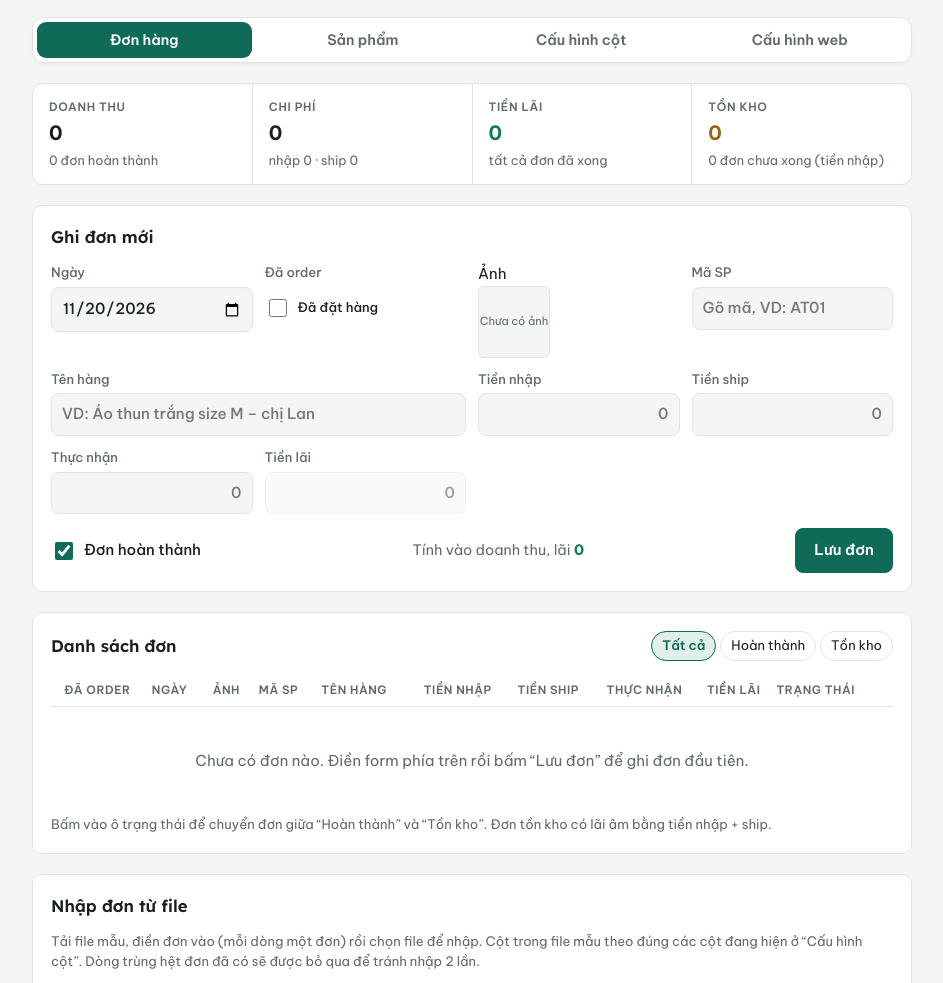
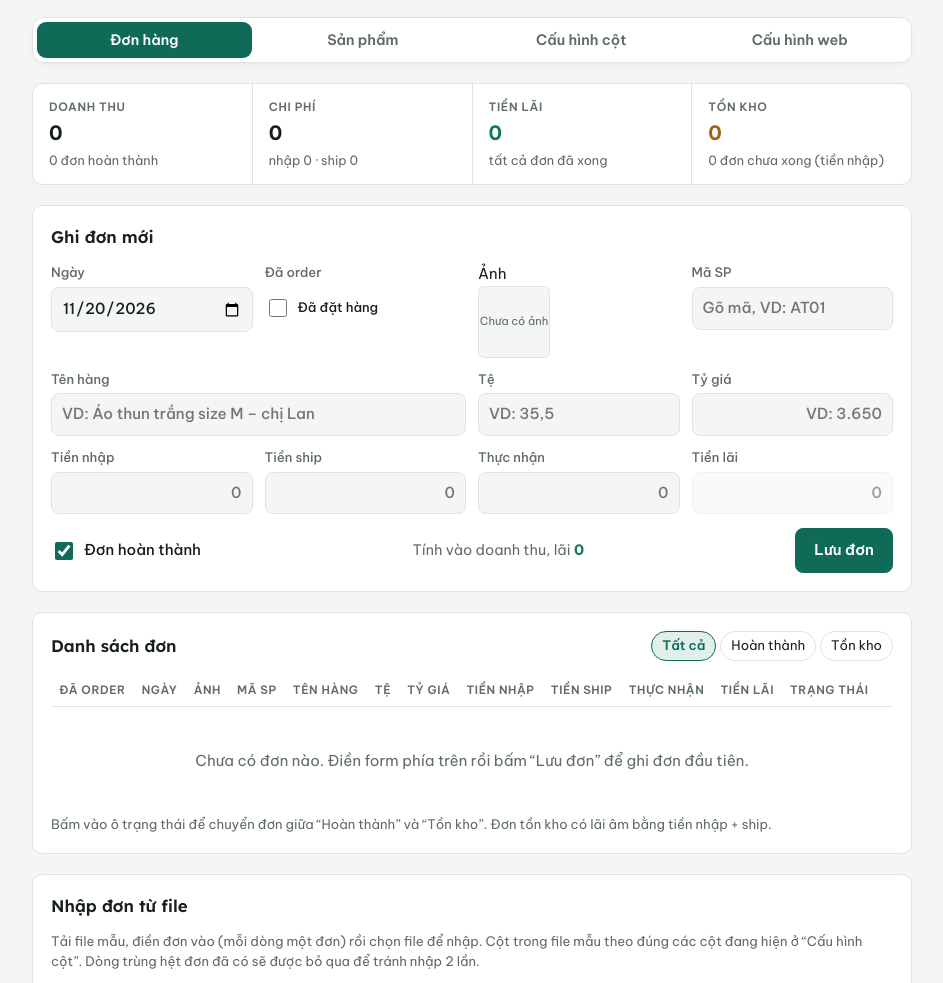
Before and after one commit to vaananhht79/so-lai-ban-hang, a plain HTML site: page index.html in a window 1280 px wide. Shown: the part 117-1100 px from the top of the page, without its empty margins (168-1111 px from the left). Drawn offline with Linux system fonts and the light colour scheme.

Commit message:
Add files via upload

```diff
--- a/index.html
+++ b/index.html
@@ -102,6 +102,7 @@ label.f.checkf input { width: 18px; height: 18px; accent-color: var(--accent); }
 .tag.minus { background: var(--loss-soft); color: var(--loss); }
 .tag.plus { background: var(--accent-soft); color: var(--accent); }
 .form-foot { display: flex; flex-wrap: wrap; align-items: center; justify-content: space-between; gap: 12px; }
+#fCost[readonly] { background: var(--accent-soft); }
 .check { display: inline-flex; align-items: center; gap: 8px; cursor: pointer; font-weight: 500; }
 .check input { width: 18px; height: 18px; accent-color: var(--accent); }
 .preview { font-size: 0.9rem; color: var(--muted); }
@@ -273,6 +274,8 @@ td.sku-c { white-space: nowrap; font-weight: 600; }
         <label class="f" data-col="sku"><span class="lbl">Mã SP</span><input type="text" id="fSku" list="skuList" autocomplete="off" placeholder="Gõ mã, VD: AT01"></label>
         <div class="f imgf" data-col="img"><span class="lbl">Ảnh</span><span class="thumb lg" id="fImg"></span></div>
         <label class="f wide" data-col="name"><span class="lbl">Tên hàng</span><input type="text" id="fName" placeholder="VD: Áo thun trắng size M – chị Lan"></label>
+        <label class="f" data-col="cny"><span class="lbl">Tệ</span><input inputmode="decimal" id="fCny" placeholder="VD: 35,5"></label>
+        <label class="f" data-col="rate"><span class="lbl">Tỷ giá</span><input class="money" inputmode="numeric" id="fRate" placeholder="VD: 3.650"></label>
         <label class="f" data-col="cost"><span class="lbl">Tiền nhập</span><input class="money" inputmode="numeric" id="fCost" placeholder="0"></label>
         <label class="f" data-col="ship"><span class="lbl">Tiền ship</span><input class="money" inputmode="numeric" id="fShip" placeholder="0"></label>
         <label class="f" data-col="revenue"><span class="lbl">Thực nhận</span><input class="money" inputmode="numeric" id="fRev" placeholder="0"></label>
@@ -716,6 +719,18 @@ function readFields_(cfg) {
     const n = parseFloat(s.replace(/\./g, "").replace(",", "."));
     return isFinite(n) ? Math.round(n * mult) : 0;
   };
+  // Tệ có thể lẻ: 35,5 hoặc 35.5; 1.250,5 kiểu Việt cũng đọc được
+  const parseCny = (v) => {
+    if (typeof v === "number") return isFinite(v) ? Math.round(v * 100) / 100 : 0;
+    let t = String(v || "").trim().replace(/\s|¥|tệ|te|cny|rmb/gi, "");
+    if (/^\d{1,3}(\.\d{3})+(,\d+)?$/.test(t)) t = t.replace(/\./g, "").replace(",", ".");
+    else if (/^\d{1,3}(,\d{3})+(\.\d+)?$/.test(t)) t = t.replace(/,/g, "");
+    else t = t.replace(",", ".");
+    const n = parseFloat(t);
+    return isFinite(n) && n > 0 ? Math.round(n * 100) / 100 : 0;
+  };
+  const fmtCny = (n) => n ? Number(n).toLocaleString("vi-VN", { maximumFractionDigits: 2 }) : "";
+  const costFromCny = (cny, rate) => (cny > 0 && rate > 0 ? Math.round(cny * rate) : 0);
   const today = () => { const d = new Date(); d.setMinutes(d.getMinutes() - d.getTimezoneOffset()); return d.toISOString().slice(0, 10); };
   const newId = () => Date.now().toString(36) + Math.random().toString(36).slice(2, 7);
   const TYPE_LABEL = { money: "Tiền", text: "Chữ", check: "Ô tích" };
@@ -752,13 +767,15 @@ function readFields_(cfg) {
     img: { label: "Ảnh", hint: "Ảnh theo mã SP" },
     sku: { label: "Mã SP", hint: "Cố định" },
     name: { label: "Tên hàng", hint: "Cố định" },
-    cost: { label: "Tiền nhập", hint: "Cố định · trừ lãi" },
+    cny: { label: "Tệ", hint: "Giá nhập bằng tệ" },
+    rate: { label: "Tỷ giá", hint: "Tiền nhập = Tệ × Tỷ giá" },
+    cost: { label: "Tiền nhập", hint: "Cố định · trừ lãi · = Tệ × Tỷ giá nếu có" },
     ship: { label: "Tiền ship", hint: "Cố định · trừ lãi" },
     revenue: { label: "Thực nhận", hint: "Cố định · doanh thu" },
     profit: { label: "Tiền lãi", hint: "Tự tính" },
     status: { label: "Trạng thái", hint: "Hoàn thành / tồn kho" },
   };
-  const DEFAULT_ORDER = ["ordered", "date", "img", "sku", "name", "cost", "ship", "revenue", "profit", "status"];
+  const DEFAULT_ORDER = ["ordered", "date", "img", "sku", "name", "cny", "rate", "cost", "ship", "revenue", "profit", "status"];
   const fieldOf = (key) => key.startsWith("f:") ? fields.find((f) => f.id === key.slice(2)) : null;
   const colLabel = (c) => { const f = fieldOf(c.key); return f ? f.name : (c.label || FIXED[c.key].label); };
   const shown = (key) => { const c = layout.find((x) => x.key === key); return !c || c.show !== false; };
@@ -774,8 +791,9 @@ function readFields_(cfg) {
     DEFAULT_ORDER.forEach((k, i) => {
       if (seen.has(k)) return;
       seen.add(k);
-      if (k === "profit" || k === "status") layout.push({ key: k, show: true });
-      else layout.splice(Math.min(i, layout.length), 0, { key: k, show: true });
+      if (k === "profit" || k === "status") { layout.push({ key: k, show: true }); return; }
+      const next = DEFAULT_ORDER.slice(i + 1).map((x) => layout.findIndex((c) => c.key === x)).find((x) => x >= 0);
+      layout.splice(next == null ? layout.length : next, 0, { key: k, show: true });
     });
     fields.forEach((f) => { const k = "f:" + f.id; if (!seen.has(k)) { seen.add(k); insertAt({ key: k, show: true }); } });
   }
@@ -870,8 +888,10 @@ function readFields_(cfg) {
       throw e;
     } finally { clearTimeout(t); }
   }
+  let localRev = 0;                // tăng mỗi lần sửa; dữ liệu tải về trước lần sửa thì bỏ
   function enqueue(op) {
     if (!sync) return;
+    localRev++;
     queue.push(op); saveQueue(); flush();
   }
   async function flush() {
@@ -887,9 +907,10 @@ function readFields_(cfg) {
     if (!sync || pulling) return;
     if (queue.length) { await flush(); if (queue.length) return; }
     pulling = true; renderSync();
+    const rev0 = localRev;
     try {
       const j = await call({ action: "load" });
-      if (!queue.length) {            // không ghi đè nếu vừa có thay đổi trong lúc tải
+      if (!queue.length && localRev === rev0) {   // vừa sửa trong lúc tải thì không ghi đè bằng bản cũ
         const c = parseCfg(j.fields);
         orders = j.orders || []; fields = c.fields;
         if (c.layout.length) layout = c.layout;
@@ -899,6 +920,7 @@ function readFields_(cfg) {
         if (serverVer >= 3) setTimeout(retryUploads, 0);
         normLayout(); save(); refreshAll();
       }
+      else setTimeout(() => pull(false), 1500);   // tải lại sau khi thay đổi đã lưu
       syncErr = "";
       if (showToast) toast("Đã tải dữ liệu mới nhất");
     } catch (e) { syncErr = e.message; }
@@ -1094,16 +1116,28 @@ function readFields_(cfg) {
     $("pName").focus();
   });
 
+  const KEY_RATE = "so-lai-ban-hang:rate";
+  function lastRate() { try { return Number(localStorage.getItem(KEY_RATE)) || 0; } catch (e) { return 0; } }
+  // Có Tệ và Tỷ giá thì Tiền nhập tự tính, khoá ô Tiền nhập
+  function onCny() {
+    const c = costFromCny(parseCny($("fCny").value), parseMoney($("fRate").value));
+    $("fCost").readOnly = !!c;
+    $("fCost").title = c ? "Tự tính = Tệ × Tỷ giá" : "";
+    if (c) $("fCost").value = money(c);
+  }
+  $("fCny").addEventListener("input", onCny);
+  $("fRate").addEventListener("input", onCny);
   function formOrder() {
+    const cny = parseCny($("fCny").value), rate = parseMoney($("fRate").value);
     return {
       sku: (productByCode($("fSku").value) || {}).code || $("fSku").value.trim(),
       date: $("fDate").value || today(),
       name: $("fName").value.trim(),
-      cost: parseMoney($("fCost").value),
+      cost: costFromCny(cny, rate) || parseMoney($("fCost").value),
       ship: parseMoney($("fShip").value),
       revenue: parseMoney($("fRev").value),
       done: $("fDone").checked,
-      extra: { ...readExtra(), _ord: $("fOrd").checked },
+      extra: { ...readExtra(), _ord: $("fOrd").checked, _cny: cny || "", _rate: cny ? rate || "" : "" },
     };
   }
   function updatePreview() {
@@ -1124,6 +1158,8 @@ function readFields_(cfg) {
     $("skuHint").hidden = true;
     $("fDate").value = today();
     $("fDone").checked = true;
+    $("fRate").value = money(lastRate());
+    onCny();
     $("formTitle").textContent = "Ghi đơn mới";
     $("saveBtn").textContent = "Lưu đơn";
     $("cancelEdit").hidden = true;
@@ -1143,6 +1179,7 @@ function readFields_(cfg) {
         enqueue({ op: "upsert", order: old });
         toast("Đã cập nhật đơn");
       } else {
+        if (o.extra._rate) try { localStorage.setItem(KEY_RATE, String(o.extra._rate)); } catch (e2) {}
         const rec = { ...o, id: editingId || newId(), createdAt: new Date().toISOString() };
         orders.push(rec);
         save();
@@ -1166,7 +1203,10 @@ function readFields_(cfg) {
     $("fName").value = o.name || "";
     $("fSku").value = o.sku || "";
     onSku(true);
+    $("fCny").value = fmtCny((o.extra || {})._cny);
+    $("fRate").value = money(Number((o.extra || {})._rate) || ((o.extra || {})._cny ? 0 : lastRate()));
     $("fCost").value = money(o.cost);
+    onCny();
     $("fShip").value = money(o.ship);
     $("fRev").value = money(o.revenue);
     $("fDone").checked = !!o.done;
@@ -1256,7 +1296,7 @@ function readFields_(cfg) {
   function colClass(c) {
     const f = fieldOf(c.key);
     if (f) return f.type === "money" ? "n" : f.type === "check" ? "c" : "";
-    return { cost: "n", ship: "n", revenue: "n", profit: "n", img: "c", ordered: "c" }[c.key] || "";
+    return { cost: "n", ship: "n", revenue: "n", profit: "n", img: "c", ordered: "c", cny: "n", rate: "n" }[c.key] || "";
   }
   function cellFor(c, o, p) {
     const f = fieldOf(c.key);
@@ -1282,6 +1322,8 @@ function readFields_(cfg) {
       }
       case "sku": return el("td", { className: "sku-c", textContent: o.sku || "" });
       case "img": { const pr = productOf(o); return el("td", { className: "img-c" }, pr && pr.img ? thumb(pr.img) : ""); }
+      case "cny": return el("td", { className: "n", textContent: fmtCny((o.extra || {})._cny) });
+      case "rate": return el("td", { className: "n", textContent: (o.extra || {})._cny ? money(Number((o.extra || {})._rate) || 0) : "" });
       case "cost": return el("td", { className: "n", textContent: fmt(o.cost || 0) });
       case "ship": return el("td", { className: "n", textContent: fmt(o.ship || 0) });
       case "revenue": return el("td", { className: "n dim", textContent: fmt(o.revenue || 0) });
@@ -1577,7 +1619,8 @@ function readFields_(cfg) {
       const f = fieldOf(c.key);
       if (f) { const v = (o.extra || {})[f.id]; return f.type === "check" ? (v ? "Có" : "") : f.type === "money" ? (Number(v) || 0) : (v || ""); }
       const pr = productOf(o);
-      return { ordered: (o.extra || {})._ord ? "Có" : "", date: o.date, sku: o.sku || "", img: pr && /^https?:/.test(pr.img || "") ? pr.img : "", name: o.name || (pr ? pr.name : ""), cost: o.cost || 0, ship: o.ship || 0, revenue: o.revenue || 0, profit: profitOf(o), status: o.done ? "Hoàn thành" : "Tồn kho" }[c.key];
+      const x = o.extra || {};
+      return { cny: x._cny || "", rate: x._cny ? x._rate || "" : "", ordered: x._ord ? "Có" : "", date: o.date, sku: o.sku || "", img: pr && /^https?:/.test(pr.img || "") ? pr.img : "", name: o.name || (pr ? pr.name : ""), cost: o.cost || 0, ship: o.ship || 0, revenue: o.revenue || 0, profit: profitOf(o), status: o.done ? "Hoàn thành" : "Tồn kho" }[c.key];
     };
     const lines = [header.map(q).join(",")];
     orders.slice().sort((a, b) => (a.date || "").localeCompare(b.date || "")).forEach((o) => {
@@ -1637,6 +1680,8 @@ function readFields_(cfg) {
     ship: ["tien ship", "ship", "van chuyen", "tien van chuyen", "phi ship"],
     revenue: ["thuc nhan", "doanh thu", "doanh thu thuc nhan", "tien ve"],
     status: ["trang thai", "hoan thanh", "don hoan thanh"],
+    cny: ["te", "tien te", "gia te", "nhan dan te", "cny", "rmb", "yuan"],
+    rate: ["ty gia", "ti gia", "rate"],
     ordered: ["da order", "order", "da dat", "da dat hang"],
   };
   const P_ALIAS = {
@@ -1730,12 +1775,15 @@ function readFields_(cfg) {
         date,
         sku: pr ? pr.code : typed,
         name: String(get("name")).trim() || (pr ? pr.name : ""),
-        cost: "cost" in map && String(get("cost")).trim() !== "" ? moneyCell(get("cost")) : (pr && pr.cost ? pr.cost : 0),
+        cost: costFromCny(parseCny(get("cny")), moneyCell(get("rate")) || lastRate()) ||
+          ("cost" in map && String(get("cost")).trim() !== "" ? moneyCell(get("cost")) : (pr && pr.cost ? pr.cost : 0)),
         ship: moneyCell(get("ship")),
         revenue: moneyCell(get("revenue")),
         done: boolCell(get("status"), true),
         extra: "ordered" in map ? { _ord: boolCell(get("ordered"), false) } : {},
       };
+      const cny = parseCny(get("cny"));
+      if (cny) { o.extra._cny = cny; o.extra._rate = moneyCell(get("rate")) || lastRate(); }
       fields.forEach((f) => {
         const k = "f:" + f.id;
         if (!(k in map)) return;
@@ -1860,7 +1908,9 @@ function readFields_(cfg) {
           date: ["Có", "Ngày bán, dạng ngày/tháng/năm", "20/11/2026"],
           sku: ["Không", "Mã SP. Nếu mã có trong danh sách sản phẩm, để trống Tên hàng / Tiền nhập sẽ tự lấy từ sản phẩm", "AT01"],
           name: ["Không", "Tên hàng hoặc ghi chú", "Áo thun trắng M - chị Lan"],
-          cost: ["Không", "Tiền nhập, VD 85000 hoặc 85k", "85000"],
+          cny: ["Không", "Giá nhập bằng tệ, được lẻ (VD 35,5). Có Tệ thì Tiền nhập = Tệ × Tỷ giá", "35,5"],
+          rate: ["Không", "Tỷ giá. Để trống = tỷ giá lần ghi đơn gần nhất", "3650"],
+          cost: ["Không", "Tiền nhập, VD 85000 hoặc 85k. Bỏ qua nếu đã điền Tệ", "129575"],
           ship: ["Không", "Tiền vận chuyển", "20000"],
           revenue: ["Không", "Doanh thu thực nhận", "150000"],
           ordered: ["Không", "Có / để trống. Có = đã đặt hàng với nguồn", "Có"],
```
